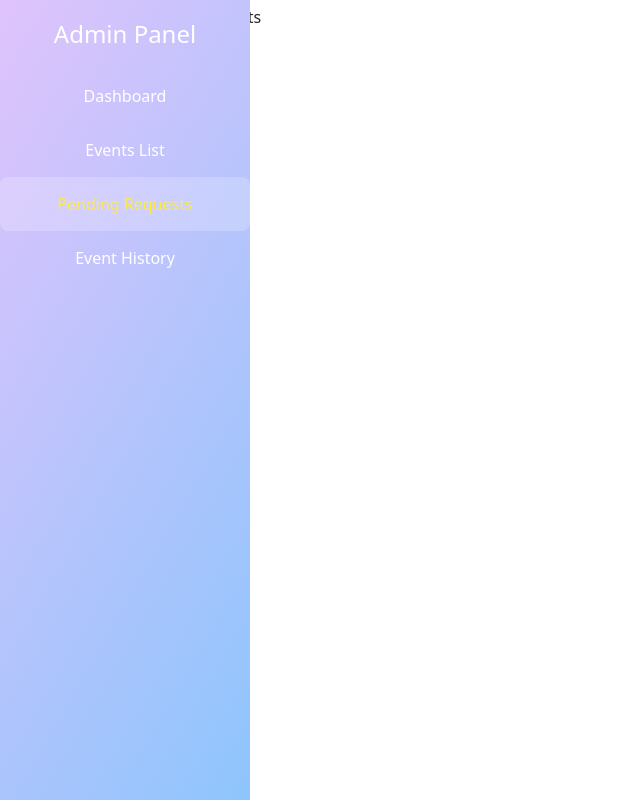
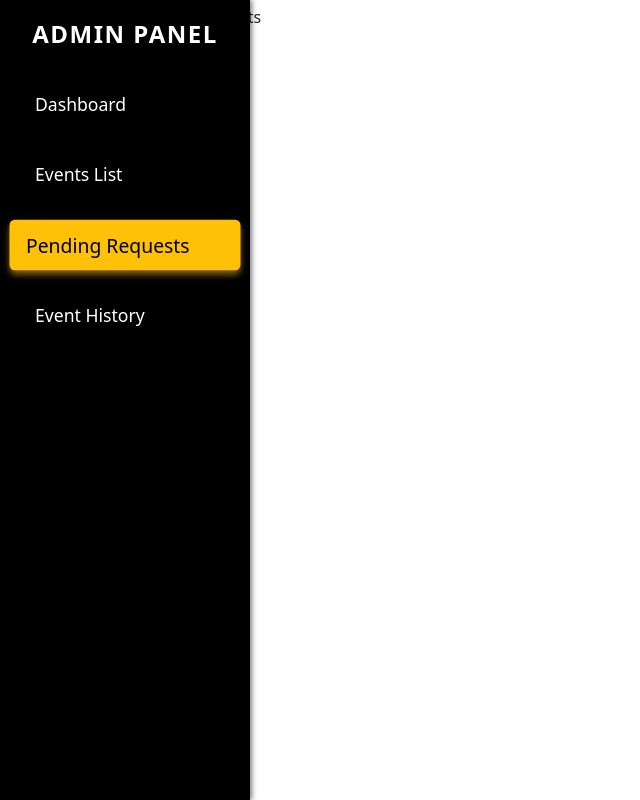
Before and after one commit to Sarvesh1502/VMS, a React (Vite) app: page /pending in a window 1280 px wide. Shown: the whole page, without its empty margins (0-640 px from the left). Built offline with nearby package versions, Linux system fonts and the light colour scheme.

Commit message:
Sidebar Custom

```diff
--- a/src/Pages/AdminHome.jsx
+++ b/src/Pages/AdminHome.jsx
@@ -37,7 +37,7 @@ function AdminHome() {
 function Header() {
   return (
     <div className="header">
-      <h1>Admin Home</h1>
+
       <button className="create-event-btn"><NavLink to= '/createevent'>+ Create Event</NavLink></button>
     </div>
   );
--- a/src/Pages/Sidebar.css
+++ b/src/Pages/Sidebar.css
@@ -1,48 +1,80 @@
-/* Sidebar */
+/* Sidebar.css */
+
+/* Sidebar Container */
 .sidebar {
+  background-color: #000; /* Black background */
+  color: #fff; /* White text */
   width: 250px;
-    height: 100vh;
+  height: 100vh; /* Full height of viewport */
   position: fixed;
   top: 0;
   left: 0;
-    background-image: linear-gradient(120deg, #e0c3fc 0%, #8ec5fc 100%);
-    color: white;
-    padding-top: 20px;
   display: flex;
   flex-direction: column;
-    align-items: center;
+  padding: 20px;
+  box-shadow: 2px 0 5px rgba(0, 0, 0, 0.5);
+  transition: transform 0.3s ease-in-out;
 }
 
+/* Sidebar Title */
 .sidebar-title {
-    font-size: 1.5em;
-    margin-bottom: 20px;
+  font-size: 1.5rem;
+  font-weight: bold;
+  text-align: center;
+  margin-bottom: 2rem;
+  text-transform: uppercase;
+  letter-spacing: 1.5px;
 }
 
+/* Sidebar Menu List */
 .sidebar-menu {
   list-style: none;
   padding: 0;
-    width: 100%;
-    flex-grow: 1;
+  margin: 0;
 }
 
+/* Sidebar Menu Item */
 .menu-item {
-    width: 100%;
+  margin-bottom: 1.5rem;
+  transition: transform 0.3s ease-in-out;
 }
 
-  .menu-item a {
-    display: block;
-    width: 100%;
-    padding: 15px 20px;
-    color: white;
-    text-decoration: none;
-    text-align: center;
-    font-size: 1em;
-    transition: background 0.3s, color 0.3s;
+.menu-item:last-child {
+  margin-bottom: 0;
 }
 
+/* Sidebar Links */
+.menu-item a {
+  color: #fff; /* White text */
+  text-decoration: none;
+  font-size: 1.1rem;
+  padding: 10px 15px;
+  display: block;
+  border-radius: 5px;
+  transition: all 0.3s ease;
+}
+
+/* Hover and Active States */
 .menu-item a:hover,
 .menu-item a.active {
-    background: rgba(255, 255, 255, 0.2);
-    border-radius: 8px;
-    color: #ffeb3b;
+  background-color: #ffc107; /* Yellow background */
+  color: #000; /* Black text */
+  transform: scale(1.1); /* Slight zoom effect */
+  box-shadow: 0 4px 6px rgba(255, 193, 7, 0.5);
 }
+
+/* Animation on Menu Items */
+.menu-item {
+  animation: slideIn 0.5s ease;
+}
+
+@keyframes slideIn {
+  from {
+    transform: translateX(-20px);
+    opacity: 0;
+  }
+  to {
+    transform: translateX(0);
+    opacity: 1;
+  }
+}
```
Lines whose indentation alone changed are shown as unchanged.
